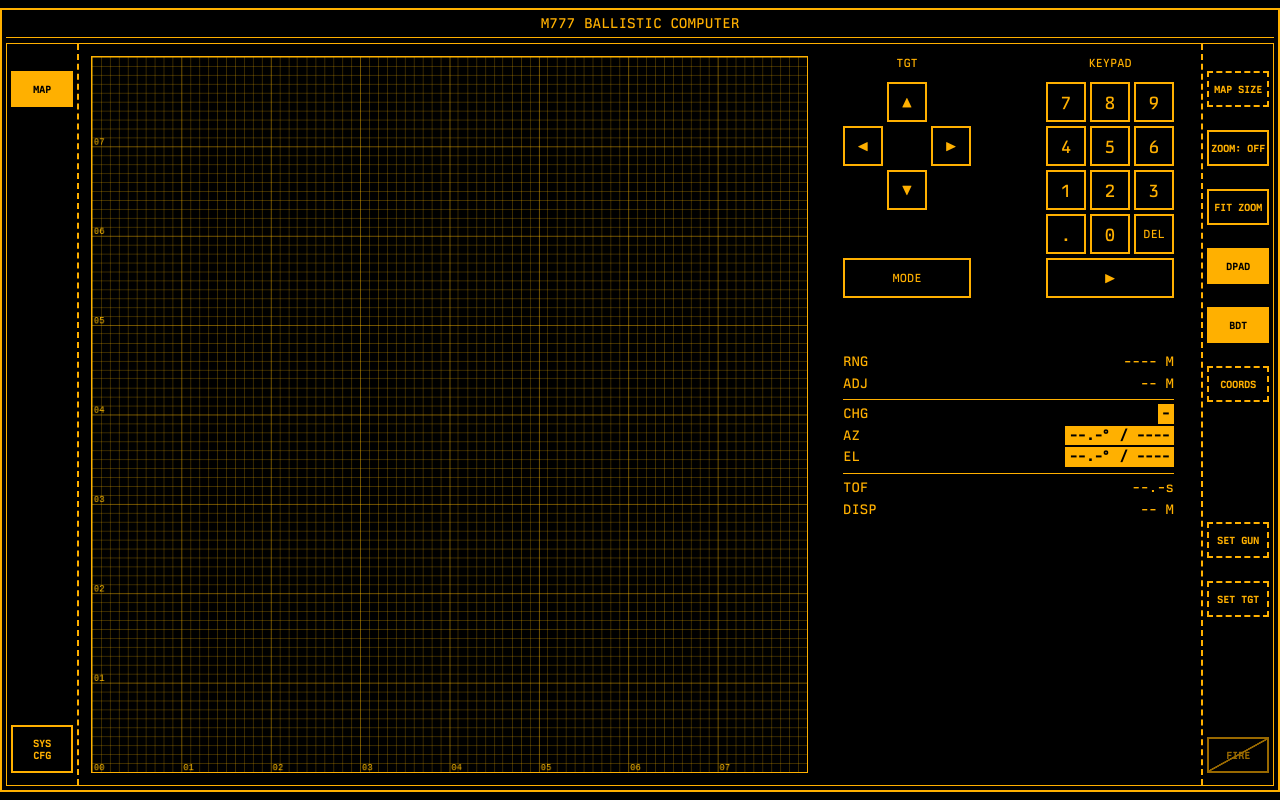
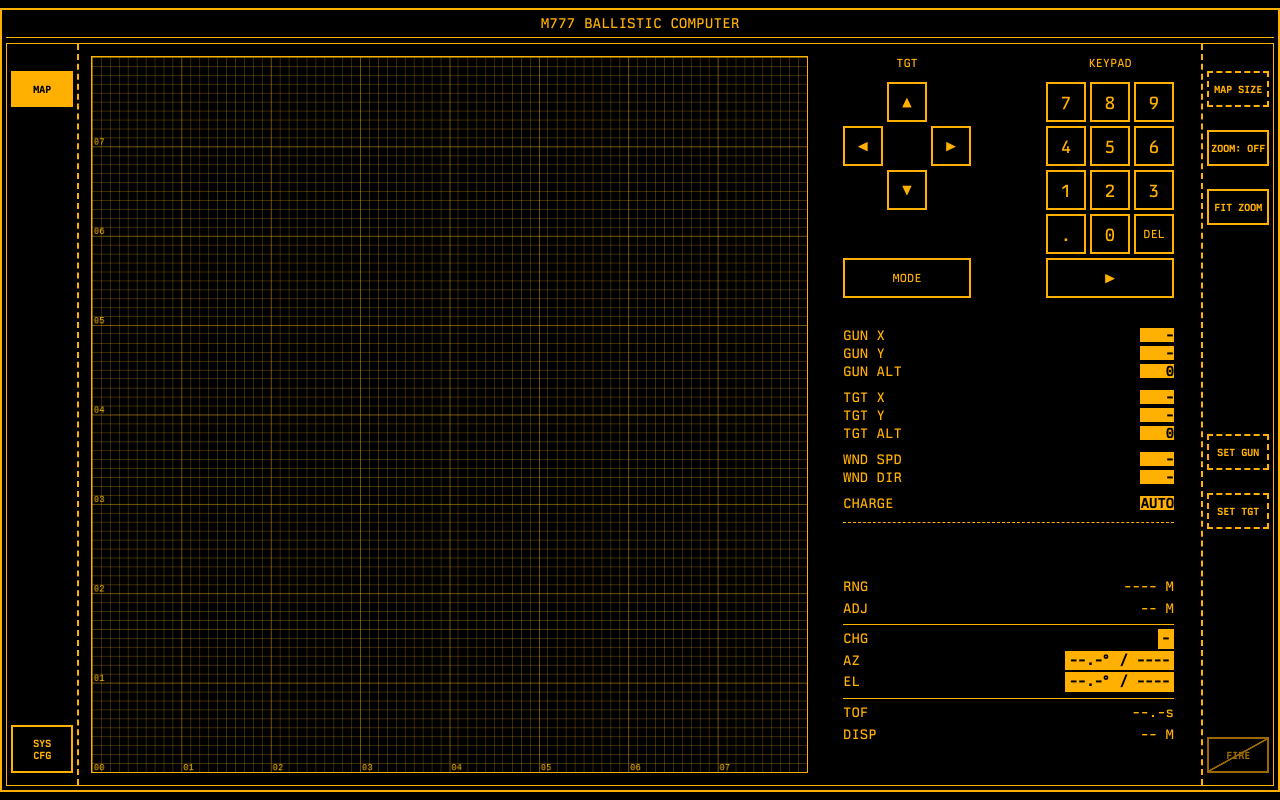
Before and after one commit to Snake-Fist/ARTILLERY, a React (Vite) app: page / in a window 1280 px wide. Built offline with nearby package versions, Linux system fonts and the light colour scheme.

Commit message:
feat: add color scheme switcher and remove deprecated structural layout toggles

```diff
--- a/src/App.tsx
+++ b/src/App.tsx
@@ -258,12 +258,10 @@
   const [mapOriginY, setMapOriginY] = useState<number>(0);
   const [mapMode, setMapMode] = useState<'gun' | 'tgt' | null>(null);
 
-  const [showDPad, setShowDPad] = useState<boolean>(true);
-  const [showBDT, setShowBDT] = useState<boolean>(true);
+  const [theme, setTheme] = useState<'AMBER' | 'GREEN' | 'RED' | 'WHITE'>('AMBER');
   const [showMapSizeInput, setShowMapSizeInput] = useState<boolean>(false);
   const [zoomMode, setZoomMode] = useState<'OFF' | '2X' | '4X' | '8X' | 'FIT'>('OFF');
   const [dpadMode, setDpadMode] = useState<'GUN' | 'TGT' | 'ADJUST' | 'PAN'>('TGT');
-  const [showCoordsInput, setShowCoordsInput] = useState<boolean>(false);
   const [activePage, setActivePage] = useState<'COORDS' | 'MAP' | 'SETTINGS'>('MAP');
   const [cursorPos, setCursorPos] = useState<{clientPx: number, clientPy: number, coord: string} | null>(null);
   const canvasRef = useRef<HTMLCanvasElement>(null);
@@ -271,6 +269,27 @@
   const [windSpeed, setWindSpeed] = useState<string>('');
   const [windDir, setWindDir] = useState<string>('');
   const [activeField, setActiveField] = useState<string | null>(null);
+
+  useEffect(() => {
+    const root = document.documentElement;
+    if (theme === 'AMBER') {
+      root.style.setProperty('--term-bg', '#000000');
+      root.style.setProperty('--term-fg', '#ffb000');
+      root.style.setProperty('--term-border', '#ffb000');
+    } else if (theme === 'GREEN') {
+      root.style.setProperty('--term-bg', '#000000');
+      root.style.setProperty('--term-fg', '#33ff33');
+      root.style.setProperty('--term-border', '#33ff33');
+    } else if (theme === 'RED') {
+      root.style.setProperty('--term-bg', '#000000');
+      root.style.setProperty('--term-fg', '#ff3333');
+      root.style.setProperty('--term-border', '#ff3333');
+    } else if (theme === 'WHITE') {
+      root.style.setProperty('--term-bg', '#000000');
+      root.style.setProperty('--term-fg', '#f4f4f4');
+      root.style.setProperty('--term-border', '#f4f4f4');
+    }
+  }, [theme]);
 
   useEffect(() => {
     const handleKeyDown = (e: KeyboardEvent) => {
@@ -1222,7 +1241,16 @@
               <div style={{ borderBottom: '1px dashed var(--term-border)', paddingBottom: '8px', fontSize: '11px', letterSpacing: '0.1em' }}>
                   SYSTEM CONFIGURATION
               </div>
-              <div style={{ display: 'flex', flexDirection: 'column', gap: '12px', fontSize: '11px' }}>
+              <div style={{ display: 'flex', flexDirection: 'column', gap: '16px', fontSize: '11px' }}>
+                  <div style={{ display: 'flex', flexDirection: 'column', gap: '8px' }}>
+                      <div style={{ color: 'var(--term-fg)', opacity: 0.7 }}>UI COLOR THEME:</div>
+                      <div style={{ display: 'flex', gap: '10px' }}>
+                          <button onClick={() => setTheme('AMBER')} className={`osb-button ${theme === 'AMBER' ? 'active' : ''}`} style={{ flex: 1 }}>AMBER</button>
+                          <button onClick={() => setTheme('GREEN')} className={`osb-button ${theme === 'GREEN' ? 'active' : ''}`} style={{ flex: 1 }}>GREEN</button>
+                          <button onClick={() => setTheme('RED')} className={`osb-button ${theme === 'RED' ? 'active' : ''}`} style={{ flex: 1 }}>RED</button>
+                          <button onClick={() => setTheme('WHITE')} className={`osb-button ${theme === 'WHITE' ? 'active' : ''}`} style={{ flex: 1 }}>WHITE</button>
+                      </div>
+                  </div>
               </div>
               <div style={{ borderTop: '1px dashed var(--term-border)', paddingTop: '8px', opacity: 0.4, fontSize: '10px' }}>
                   M107 HE / M777A2 HOW / ARMA REFORGER MOD
@@ -1285,11 +1313,9 @@
 
                  {timerRender}
              </div>
-             {(showDPad || showCoordsInput || showBDT) && (
                  <div className="dpads-sidebar" style={{ display: 'flex', flexDirection: 'column', gap: '30px' }}>
 
                      {/* DPAD & KEYPAD ROW */}
-                     {showDPad && (
                      <div style={{ display: 'flex', justifyContent: 'space-between', gap: '20px' }}>
                          {/* DPAD */}
                          <div className="dpad-item">
@@ -1331,11 +1357,9 @@
                              </div>
                          </div>
                      </div>
-                     )}
 
                      <div className="sidebar-right-group">
                      {/* TERMINAL INPUTS */}
-                     {showCoordsInput && (
                          <div className="term-inputs-wrapper" style={{ display: 'flex', flexDirection: 'column', gap: '4px', borderBottom: '1px dashed var(--term-border)', paddingBottom: '12px' }}>
                              <TerminalField id="gunX" label="GUN X" val={gunX} />
                              <TerminalField id="gunY" label="GUN Y" val={gunY} />
@@ -1350,10 +1374,8 @@
                              <div style={{ height: '4px' }} />
                              <TerminalField id="charge" label="CHARGE" val={forcedChargeStr === '' ? 'AUTO' : forcedChargeStr} />
                          </div>
-                     )}
 
                      {/* BDT */}
-                     {showBDT && (
                          <div style={{ display: 'flex', flexDirection: 'column', gap: '2px', fontSize: '14px', lineHeight: '1.4', color: 'var(--term-fg)' }}>
                              <div style={{ minHeight: '22px' }}>
                                  {!calculation.valid && calculation.message !== 'WAITING FOR DATA...' && (
@@ -1368,10 +1390,8 @@
                              <div style={{ display: 'flex', justifyContent: 'space-between', gap: '16px', borderTop: '1px solid var(--term-border)', marginTop: '4px', paddingTop: '4px' }}><span>TOF</span><span>{tofStr}s</span></div>
                              <div style={{ display: 'flex', justifyContent: 'space-between', gap: '16px' }}><span>DISP</span><span>{calculation.valid && calculation.dispersion ? `~${calculation.dispersion}` : '--'} M</span></div>
                          </div>
-                     )}
                      </div>
                  </div>
-             )}
           </div>
        )}
         </div>
@@ -1400,27 +1420,7 @@
                     >
                         FIT ZOOM
                     </button>
-                    <button
-                        className={`osb-button ${showDPad ? 'active' : ''}`}
-                        onClick={() => setShowDPad(!showDPad)}
-                        style={{ borderStyle: showDPad ? 'solid' : 'dashed' }}
-                    >
-                        DPAD
-                    </button>
-                    <button
-                        className={`osb-button ${showBDT ? 'active' : ''}`}
-                        onClick={() => setShowBDT(!showBDT)}
-                        style={{ borderStyle: showBDT ? 'solid' : 'dashed' }}
-                    >
-                        BDT
-                    </button>
-                    <button
-                        className={`osb-button ${showCoordsInput ? 'active' : ''}`}
-                        onClick={() => setShowCoordsInput(!showCoordsInput)}
-                        style={{ borderStyle: showCoordsInput ? 'solid' : 'dashed' }}
-                    >
-                        COORDS
-                    </button>
+
 
                     <div style={{ flex: 1 }} />
 
```
